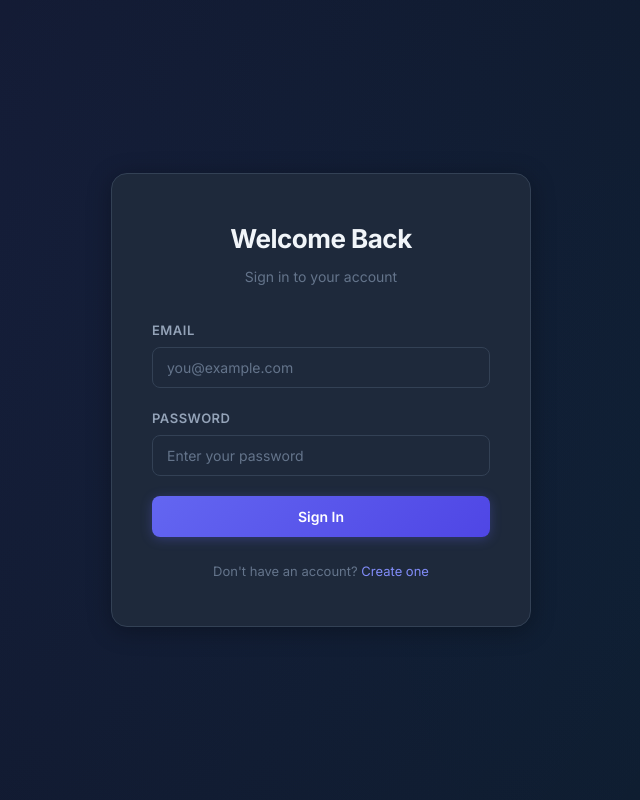
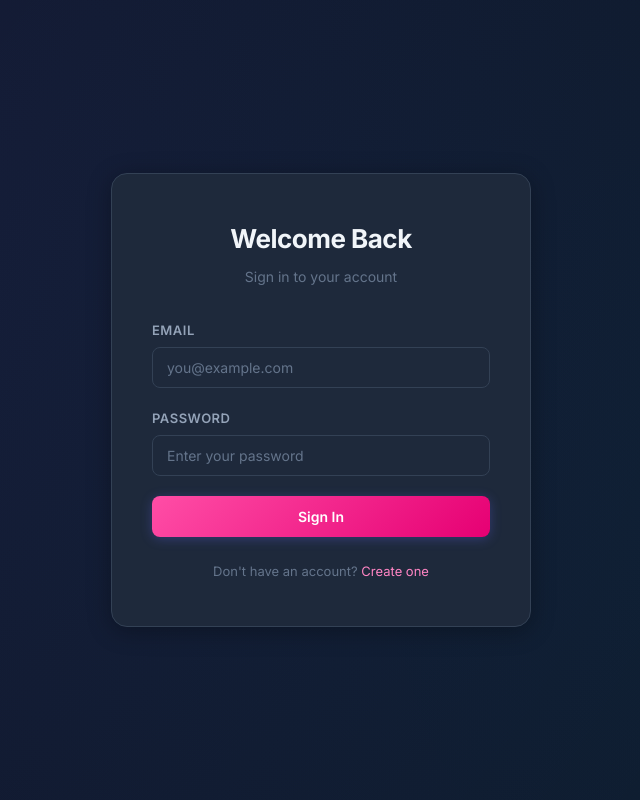
Before and after one commit to Prateek-2812/Healthcare-Backend-Django, a Django app: page /login/ in a window 1280 px wide. Shown: the whole page, without its empty margins (319-959 px from the left). Run offline with Django 5.2, Linux system fonts and the light colour scheme; parts of the project's set-up code (start-up, migrations or seed data) failed here and were passed over.

Commit message:
MORE VIBRANT

```diff
--- a/frontend/static/frontend/css/style.css
+++ b/frontend/static/frontend/css/style.css
@@ -3,12 +3,13 @@
 
 /* ===== CSS Variables ===== */
 :root {
-    --primary: #6366f1;
-    --primary-dark: #4f46e5;
-    --primary-light: #818cf8;
-    --primary-bg: rgba(99, 102, 241, 0.08);
-    --accent: #06b6d4;
-    --accent-dark: #0891b2;
+    /* Vibrant theme: magenta primary with bright aqua accent */
+    --primary: #ff4da6;        /* vibrant magenta */
+    --primary-dark: #e60073;   /* deeper magenta */
+    --primary-light: #ff85c4;  /* light magenta for highlights */
+    --primary-bg: rgba(255, 77, 166, 0.08);
+    --accent: #00e5a8;         /* bright aqua/teal accent */
+    --accent-dark: #00b389;
     --success: #10b981;
     --success-bg: rgba(16, 185, 129, 0.1);
     --danger: #ef4444;
```
Also changed, not shown: healthcare_backend/settings.py (+11 -0 lines).
